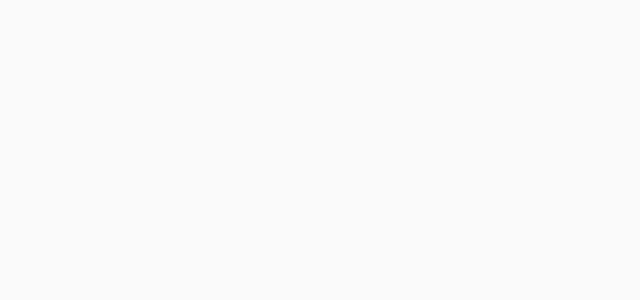
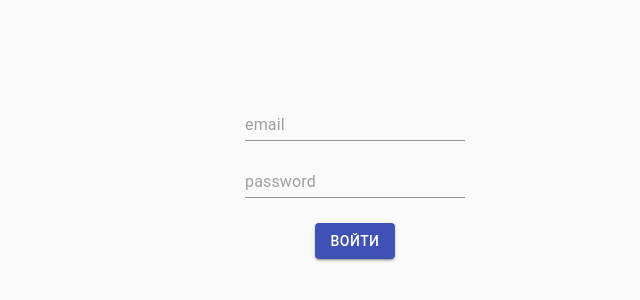
Before and after one commit to 5kif4a/Lost-Found-Frontend, a React (Create React App) app: page /auth in a window 1280 px wide. Shown: the part 216-516 px from the top of the page, without its empty margins (285-925 px from the left). Built offline with nearby package versions, Linux system fonts and the light colour scheme.

Commit message:
feat(10.11.2020 created auth request

```diff
--- /dev/null
+++ b/src/api/authAPI.ts
@@ -0,0 +1,16 @@
+import { instance } from "./axiosInstance";
+
+const authAPI = {
+  auth: async (email: string, password: string) => {
+    try {
+      return await instance.post(`/login`, {
+        email,
+        password
+      });
+    } catch (error) {
+      throw error;
+    }
+  },
+};
+
+export { authAPI }
--- /dev/null
+++ b/src/api/axiosInstance.js
@@ -0,0 +1,11 @@
+import * as axios from "axios";
+
+const instance = axios.create({
+  baseURL: "https://lostandfound.movily.app/api/v1",
+  header: {
+    "Content-Type": "application/json",
+    "X-Requested-With": "XMLHttpRequest",
+  },
+});
+
+export { instance };
--- a/src/index.tsx
+++ b/src/index.tsx
@@ -4,7 +4,7 @@ import App from "./App";
 import reportWebVitals from "./reportWebVitals";
 import { Provider } from "react-redux";
 
-import { store } from "./store/store";
+import store from "./store/store";
 
 ReactDOM.render(
   <React.StrictMode>
--- a/src/pages/Auth/Auth.tsx
+++ b/src/pages/Auth/Auth.tsx
@@ -1,10 +1,53 @@
-import React from "react"
+import React from "react";
+import { makeStyles } from "@material-ui/core/styles";
+import { TextField, Button } from "@material-ui/core";
 
+const useStyles = makeStyles({
+  container: {
+    display: "flex",
+    justifyContent: "center",
+    flexDirection: "column",
+    alignItems: "center",
+    minHeight: "100vh",
+  },
+  root: {
+    marginBottom: "25px",
+  },
+});
 
-const Auth = () => {
-  return <h1>
-    123
-  </h1>
-}
+type PropsType = {
+  email: "string";
+  password: "string";
+  handelAuthInputs: (inputName: string, value: string) => void;
+  login: (e: Event) => void;
+};
 
-export {Auth}
+const Auth: React.FC<PropsType> = (props: any) => {
+  const classes = useStyles();
+  return (
+    <form onSubmit={props.login} className={classes.container}>
+      <TextField
+        value={props.email}
+        className={classes.root}
+        placeholder="email"
+        onChange={(e) => {
+          props.handelAuthInputs("email", e.target.value);
+        }}
+      />
+      <TextField
+        value={props.password}
+        className={classes.root}
+        placeholder="password"
+        onChange={(e) => {
+          props.handelAuthInputs("password", e.target.value);
+        }}
+      />
+
+      <Button type="submit" variant="contained" color="primary">
+        Войти
+      </Button>
+    </form>
+  );
+};
+
+export { Auth };
--- a/src/pages/Auth/AuthContainer.tsx
+++ b/src/pages/Auth/AuthContainer.tsx
@@ -1,16 +1,47 @@
 import React, { Component } from "react";
 import { connect } from "react-redux";
 import { Auth } from "./Auth";
+import { authUser, handelAuthInputs } from "../../store/reducers/authReducers";
 
-class _AuthContainer extends Component {
+type PropsType = MapStatePropsType & MapDispatchPropsType & OwnPropsType;
+
+type MapStatePropsType = {
+  email: "string";
+  password: "string";
+};
+type MapDispatchPropsType = {
+  authUser: (email: string, password: string) => void;
+  handelAuthInputs: (inputName: string, value: string) => void;
+};
+
+type OwnPropsType = {};
+
+class _AuthContainer extends React.Component<PropsType> {
+  login = (e: Event) => {
+    e.preventDefault();
+    this.props.authUser(this.props.email, this.props.password);
+  };
+
   render() {
-    return <Auth />;
+    return (
+      <Auth
+        handelAuthInputs={this.props.handelAuthInputs}
+        email={this.props.email}
+        password={this.props.password}
+        login={this.login}
+      />
+    );
   }
 }
 
 let mapStateToProps = (state: any) => {
-  return {};
+  return {
+    email: state.authReducer.email,
+    password: state.authReducer.password,
+  };
 };
 
-const AuthContainer = connect(null, {})(Auth);
+const AuthContainer = connect(mapStateToProps, { authUser, handelAuthInputs })(
+  _AuthContainer
+);
 export { AuthContainer };
--- a/src/routes/index.tsx
+++ b/src/routes/index.tsx
@@ -1,13 +1,15 @@
-import React, {FC} from "react"
-import {BrowserRouter as Router, Switch, Route} from "react-router-dom";
-import {Post} from "../pages/Post/Post";
+import React, { FC } from "react";
+import { BrowserRouter as Router, Switch, Route } from "react-router-dom";
+import { Post } from "../pages/Post/Post";
+import { AuthContainer } from "../pages/Auth/AuthContainer";
 
 export const Routes: FC = () => {
-    return (
-        <Router>
-            <Switch>
-                <Route exact path="/posts/:postId" component={Post}/>
-            </Switch>
-        </Router>
-    )
-}
+  return (
+    <Router>
+      <Switch>
+        <Route exact path="/posts/:postId" component={Post} />
+        <Route exact path="/auth" component={AuthContainer} />
+      </Switch>
+    </Router>
+  );
+};
--- /dev/null
+++ b/src/store/reducers/authReducers.ts
@@ -0,0 +1,46 @@
+
+import { authAPI } from "../../api/authAPI"
+
+const HANDLE__AUTH__INPUTS = "./authReducers/HANDLE__AUTH__INPUTS"
+
+
+const initialState = {
+  email: "",
+  password: ""
+}
+
+
+const authReducer = (state = initialState, action: any) => {
+  switch (action.type) {
+
+    case HANDLE__AUTH__INPUTS: {
+      return {
+        ...state,
+        [action.inputName]: action.value
+      }
+    }
+
+    default:
+      return state
+  }
+}
+
+export const handelAuthInputs = (inputName: string, value: string) => ({ type: HANDLE__AUTH__INPUTS, inputName, value })
+
+
+
+export const authUser = (email: string, password: string) => {
+  return async () => {
+    try {
+      let response = await authAPI.auth(email, password);
+      console.log(response)
+
+    } catch (error) {
+      console.error(error)
+    }
+  }
+}
+
+//AUTH__USER
+
+export { authReducer }
--- a/src/store/store.ts
+++ b/src/store/store.ts
@@ -1,13 +1,18 @@
 import { combineReducers, createStore, applyMiddleware } from "redux"
 import { profileReducer } from "./reducers/profileReducer"
+import { authReducer } from "./reducers/authReducers"
+
 import thunkMiddleware from "redux-thunk";
 
 
 let rootReducers: any = combineReducers({
     profileReducer,
+    authReducer
 })
 
 const store = createStore(rootReducers, applyMiddleware(thunkMiddleware))
 
+//@ts-ignore
+window.__store__ = store;
 
-export { store }
+export default store
```
Also changed, not shown: src/App.tsx (+11 -12 lines).
